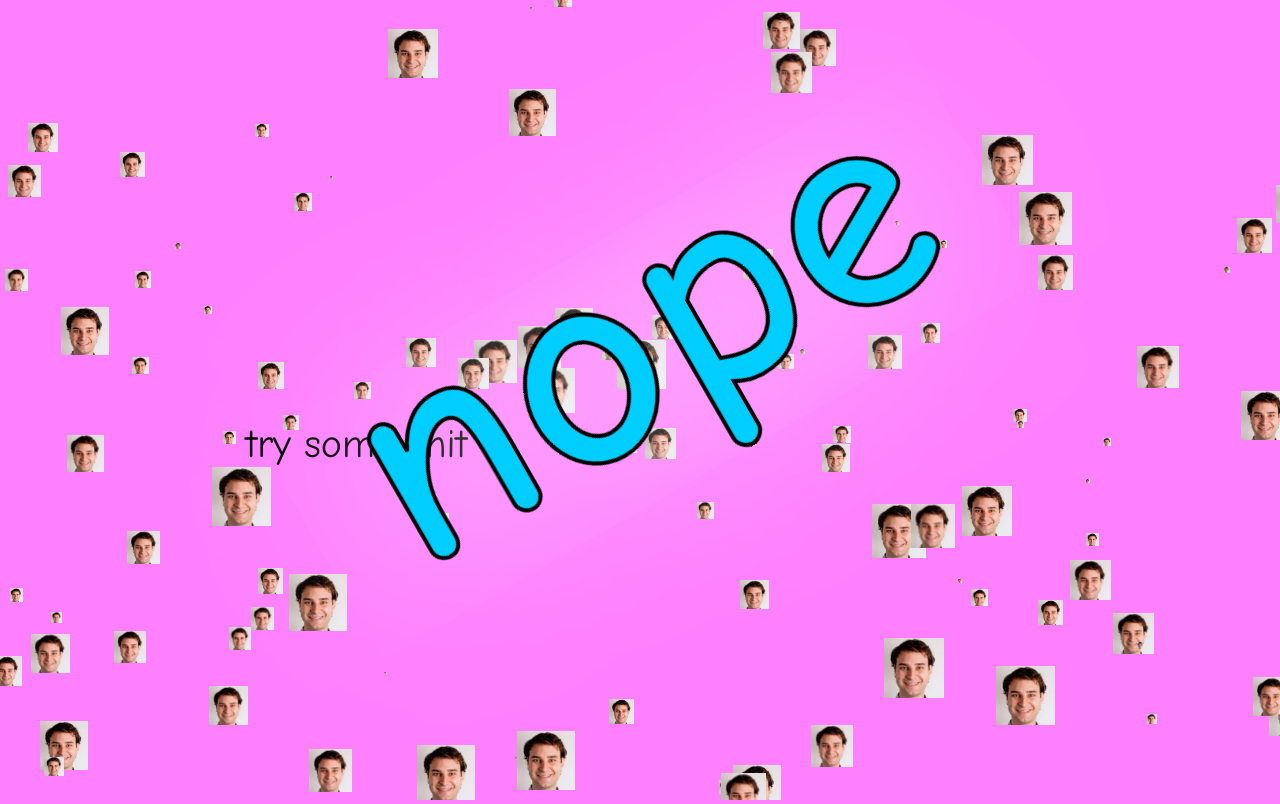
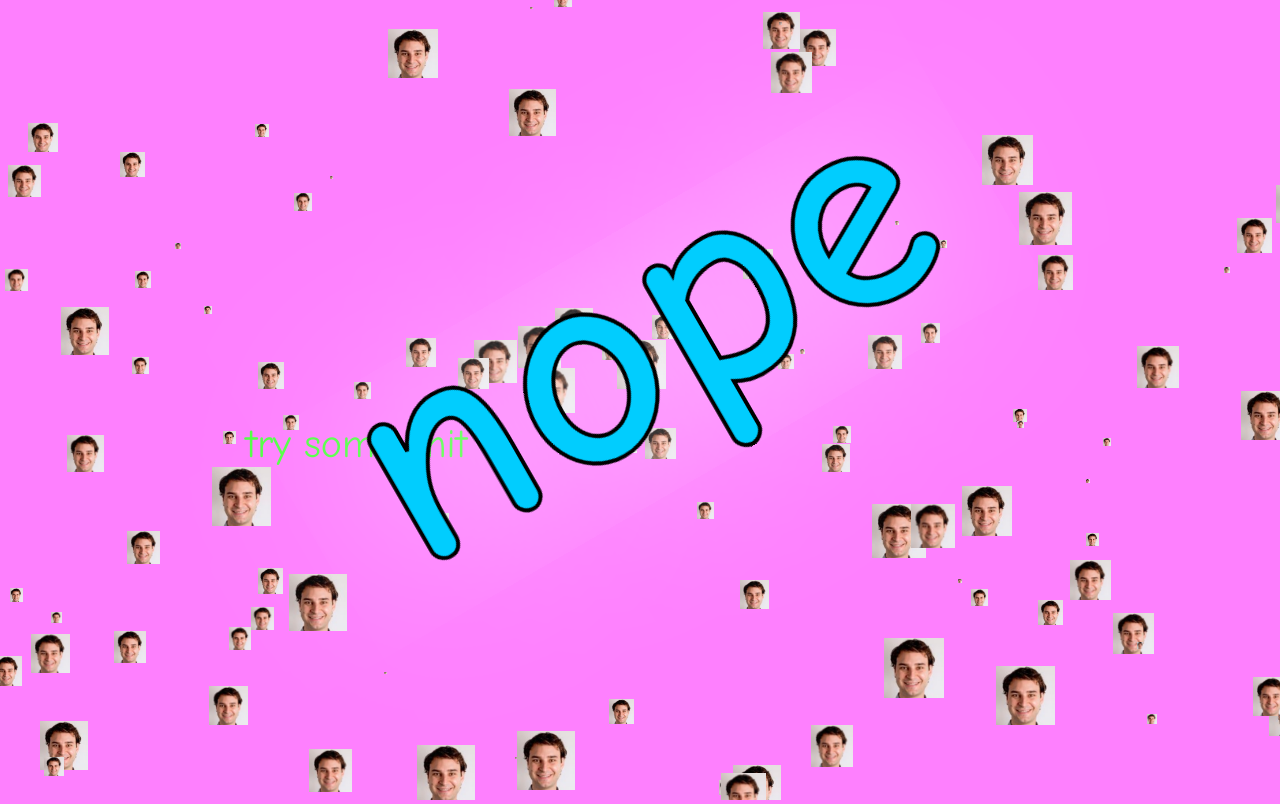
Before and after one commit to devinmcginty/trevor, a plain HTML site: page index.html in a window 1280 px wide. Drawn offline with nearby package versions, Linux system fonts and the light colour scheme.

Commit message:
try some shit

```diff
--- a/index.html
+++ b/index.html
@@ -36,6 +36,7 @@ html, body {
   width: 100%;
 }
 #shit {
+  color: #51ff44;
   font-size: 40px;
   font-family: "Comic Sans MS", "Helvetica", cursive, sans-serif;
   position: absolute;
```
